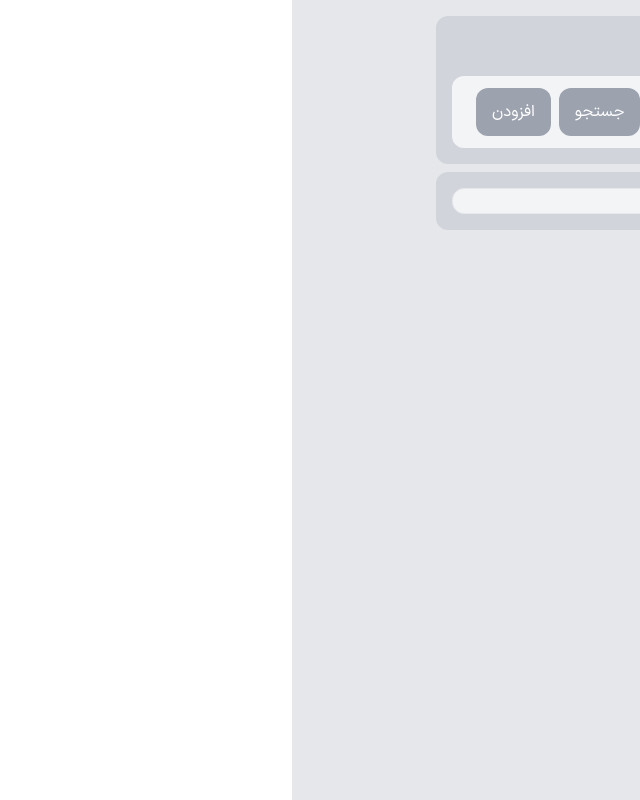
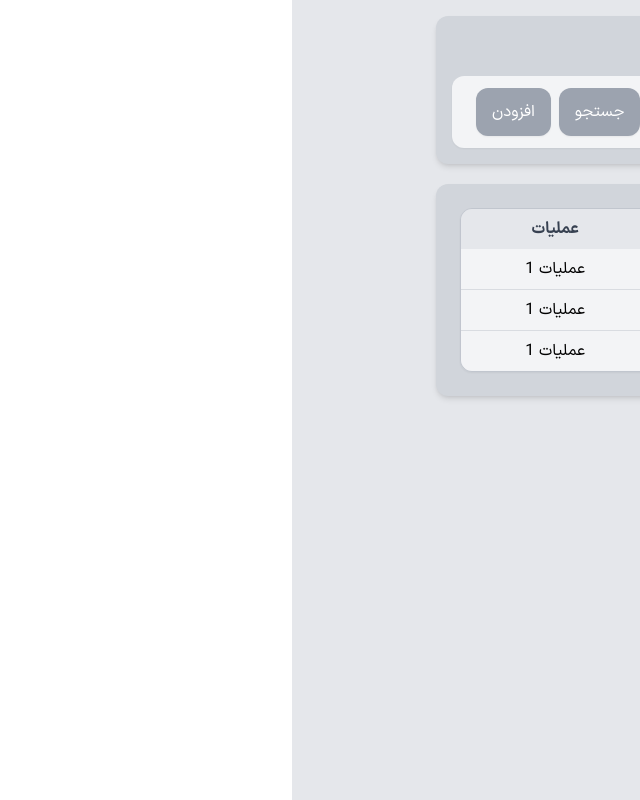
Before and after one commit to MohammadmehdiJamalpour/react-user-management-system, a React (Vite) app: page / in a window 1280 px wide. Shown: the whole page, without its empty margins (640-1280 px from the left). Built offline with nearby package versions, Linux system fonts and the light colour scheme.

Commit message:
List Component static UI added

```diff
--- a/src/components/List.jsx
+++ b/src/components/List.jsx
@@ -1,8 +1,40 @@
 function List() {
   return (
-    <div className="bg-gray-300 p-4  rounded-xl">
-      <div className="p-3 grid border rounded-xl bg-gray-100">
-        <div className=""></div>
+    <div className="w-full bg-gray-300  p-2 rounded-xl shadow-md mt-3">
+      <div className="p-4 bg-gray-300 ">
+        <div className="border border-opacity-30 rounded-xl border-gray-400 overflow-hidden shadow-sm">
+          <div className="grid grid-cols-5 text-gray-700 bg-gray-200 justify-center items-center ">
+            <p className="font-bold p-2 justify-self-center">ردیف</p>
+            <p className="font-bold p-2 justify-self-center">نام</p>
+            <p className="font-bold p-2 justify-self-center">نام خانوادگی</p>
+            <p className="font-bold p-2 justify-self-center">کد ملی</p>
+            <p className="font-bold p-2 justify-self-center">عملیات</p>
+          </div>
+
+          <div className="grid grid-cols-5 bg-gray-100 items-center border-b border-opacity-30 border-gray-400">
+            <p className=" p-2 justify-self-center rounded-lg">1</p>
+            <p className=" p-2 justify-self-center rounded-lg">محمد</p>
+            <p className=" p-2 justify-self-center rounded-lg">حسینی</p>
+            <p className=" p-2 justify-self-center rounded-lg">002344234</p>
+            <p className=" p-2 justify-self-center rounded-lg">عملیات 1</p>
+          </div>
+
+          <div className="grid grid-cols-5 bg-gray-100 items-center border-opacity-30 border-b border-gray-400">
+            <p className=" p-2 justify-self-center rounded-lg">1</p>
+            <p className=" p-2 justify-self-center rounded-lg">محمد</p>
+            <p className=" p-2 justify-self-center rounded-lg">حسینی</p>
+            <p className=" p-2 justify-self-center rounded-lg">002344234</p>
+            <p className=" p-2 justify-self-center rounded-lg">عملیات 1</p>
+          </div>
+
+          <div className="grid grid-cols-5 bg-gray-100 items-center border-opacity-30  border-gray-400">
+            <p className=" p-2 justify-self-center rounded-lg">1</p>
+            <p className=" p-2 justify-self-center rounded-lg">محمد</p>
+            <p className=" p-2 justify-self-center rounded-lg">حسینی</p>
+            <p className=" p-2 justify-self-center rounded-lg">002344234</p>
+            <p className=" p-2 justify-self-center rounded-lg">عملیات 1</p>
+          </div>
+        </div>
       </div>
     </div>
   );
--- a/src/components/SearchBar.jsx
+++ b/src/components/SearchBar.jsx
@@ -1,8 +1,8 @@
 function SearchBar() {
   return (
-    <div className=" bg-gray-300 flex flex-col p-4  justify-center rounded-xl">
+    <div className=" bg-gray-300 flex flex-col p-4  justify-center rounded-xl shadow-md">
       <h3 className="font-bold text-lg text-gray-700">جستجو</h3>
-      <div className="flex bg-gray-100 p-3 mt-4  rounded-xl justify-between ">
+      <div className="flex bg-gray-100 shadow-sm p-3 mt-4  rounded-xl justify-between ">
         <div className="flex gap-4    ">
           <div className="flex gap-1 items-center ">
             <p className="text-gray-600">نام :</p>
@@ -10,8 +10,8 @@ function SearchBar() {
               type="text"
               className="bg-inherit border rounded-lg p-1 text-sm focus:outline-none focus:border-2 focus:border-gray-300"
               name=""
-              placeholder="مثال : علی ..."
               id=""
+
             />
           </div>
           <div className="flex gap-1 items-center">
@@ -20,7 +20,7 @@ function SearchBar() {
               type="text"
               className="bg-inherit border rounded-lg p-1 text-sm focus:outline-none focus:border-2 focus:border-gray-300"
               name=""
-              placeholder="مثال : محمدی ..."
+
               id=""
             />
           </div>
@@ -28,18 +28,18 @@ function SearchBar() {
             <p className="text-gray-700">کد ملی :</p>
             <input
               type="text"
+
               className="bg-inherit border rounded-lg p-1 text-sm focus:outline-none focus:border-2 focus:border-gray-300"
               name=""
-              placeholder="مثال : 002 ..."
               id=""
             />
           </div>
         </div>
         <div className="flex gap-2 justify-between ml-3">
-          <button className="px-4 py-2  bg-gray-400 rounded-xl text-white">
+          <button className="px-4 py-2 shadow-sm  bg-gray-400 rounded-xl text-white">
             جستجو
           </button>
-          <button className="px-4 py-2  bg-gray-400 rounded-xl text-white">
+          <button className="px-4 py-2 shadow-sm  bg-gray-400 rounded-xl text-white">
             افزودن
           </button>
         </div>
```
